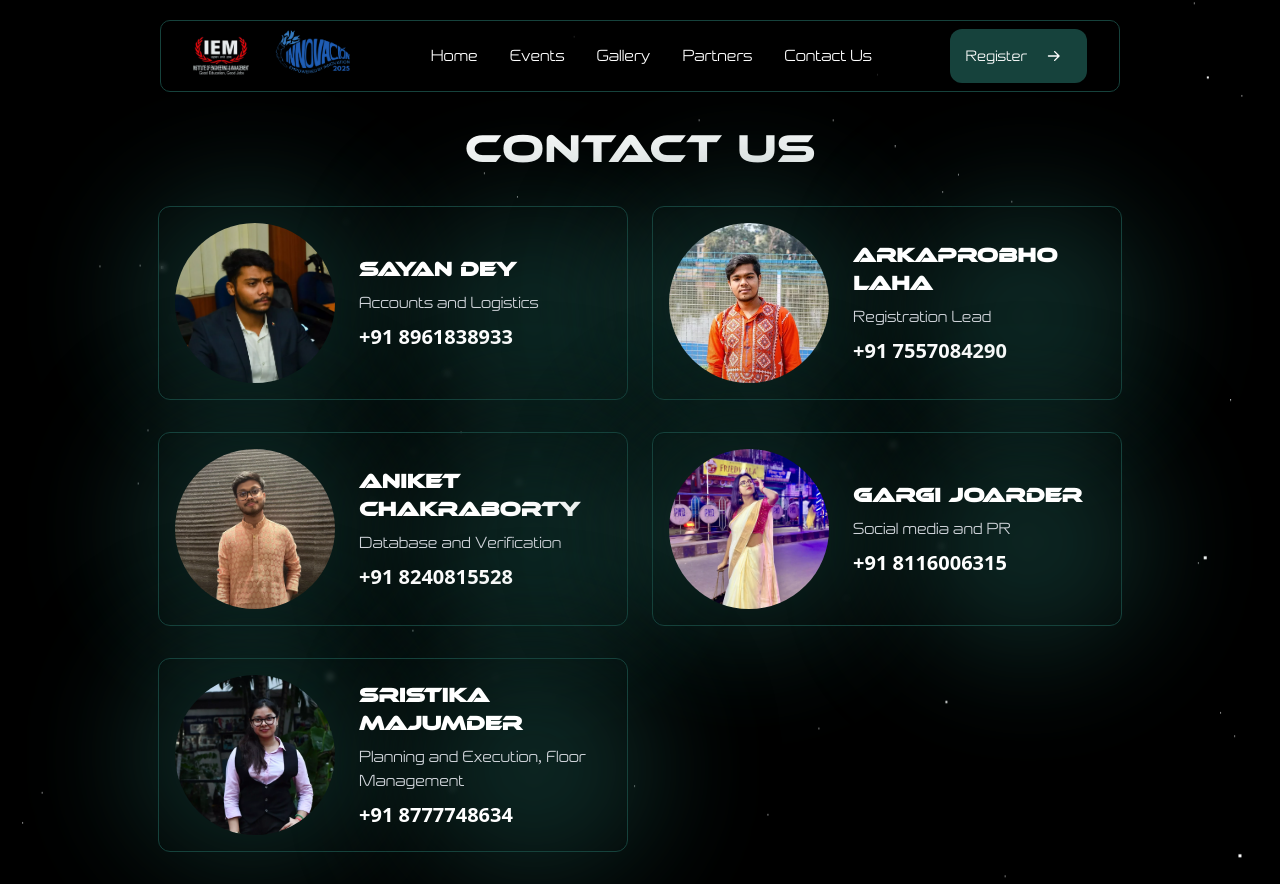
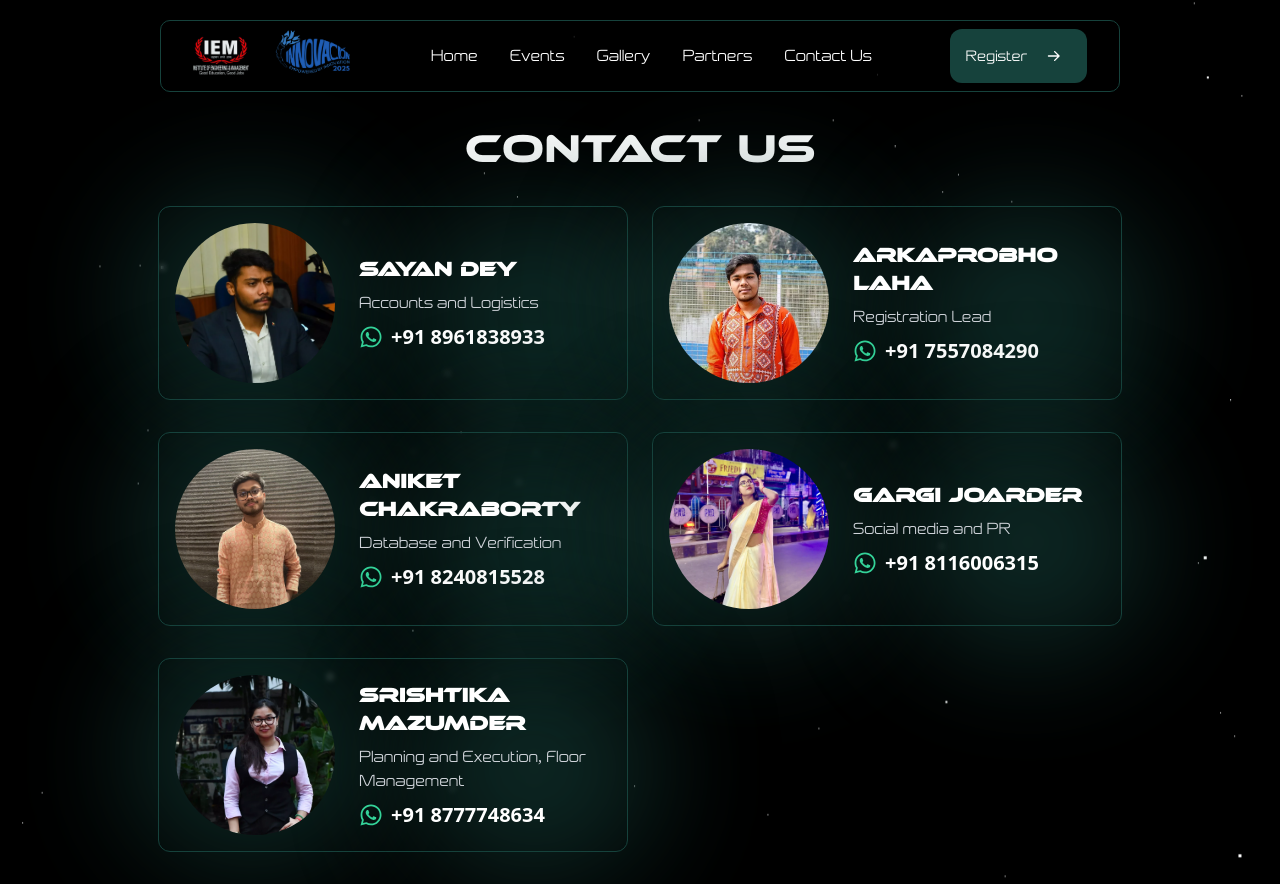
Before and after one commit to subhraneel2005/Innovacion, a Next.js app: page /contactUs in a window 1280 px wide. Built offline with nearby package versions, Linux system fonts and the light colour scheme.

Commit message:
contact us whatsapp link

```diff
--- a/components/ContactUs/ContactCard.jsx
+++ b/components/ContactUs/ContactCard.jsx
@@ -1,7 +1,8 @@
 import React from 'react'
 import GradientBox from '../ui/GradientBox'
+import { FaWhatsapp } from 'react-icons/fa'
 
-const ContactCard = ({ profilePic, name, department, phnNo }) => {
+const ContactCard = ({ profilePic, name, department, phnNo, link }) => {
     return (
         <GradientBox extraClass="mb-8 flex items-center flex-col md:flex-row gap-6 p-6 md:p-4 ">
             <img
@@ -12,7 +13,10 @@ const ContactCard = ({ profilePic, name, department, phnNo }) => {
             <div className="text-center md:text-left">
                 <h1 className="text-2xl md:text-xl text-white font-bold mb-2 font-[Ethnocentric]">{name}</h1>
                 <h2 className="text-lg md:text-base text-gray-300 mb-2 font-[Megatrans]">{department}</h2>
-                <h1 className="text-xl md:text-xl text-white font-semibold text-primary-500">{phnNo}</h1>
+                <div className='flex'>
+                    <FaWhatsapp className='text-emerald-400 text-xl md:text-2xl mr-2 mt-[2px]' />
+                    <h1 className="text-xl md:text-xl text-white font-semibold text-primary-500"><a href={link}>{phnNo}</a></h1>
+                </div>
             </div>
         </GradientBox>
     )
--- a/components/ContactUs/ContactData.js
+++ b/components/ContactUs/ContactData.js
@@ -3,30 +3,35 @@ export const ContactData = [
         profilePic: "/ContactUs/sayanDey.webp",
         name: "Sayan Dey",
         department: "Accounts and Logistics",
-        phnNo: "+91 8961838933"
+        phnNo: "+91 8961838933",
+        link: "https://wa.me/918961838933"
     },
     {
         profilePic: "/ContactUs/arkaprobhoLaha.webp",
         name: "Arkaprobho Laha",
         department: "Registration Lead",
-        phnNo: "+91 7557084290"
+        phnNo: "+91 7557084290",
+        link: "https://wa.me/917557084290"
     },
     {
         profilePic: "/ContactUs/aniketChakraborty.webp",
         name: "Aniket Chakraborty",
         department: "Database and Verification",
-        phnNo: "+91 8240815528"
+        phnNo: "+91 8240815528",
+        link: "https://wa.me/918240815528"
     },
     {
         profilePic: "/ContactUs/gargiJoarder.webp",
         name: "Gargi Joarder",
         department: "Social media and PR",
-        phnNo: "+91 8116006315"
+        phnNo: "+91 8116006315",
+        link: "https://wa.me/918116006315"
     },
     {
         profilePic: "/ContactUs/sristikaMajumder.webp",
-        name: "Sristika Majumder",
+        name: "Srishtika Mazumder",
         department: "Planning and Execution, Floor Management",
-        phnNo: "+91 8777748634"
+        phnNo: "+91 8777748634",
+        link: "https://wa.me/918777748634"
     },
 ]
--- a/components/ContactUs/ContactUs.jsx
+++ b/components/ContactUs/ContactUs.jsx
@@ -44,7 +44,7 @@ const ContactUs = () => {
 
             <div className='grid grid-rows-1 md:grid-cols-2 gap-x-6 mx-[50px] relative z-20'>
                 {ContactData.map((contact) => (
-                    <ContactCard profilePic={contact.profilePic} name={contact.name} department={contact.department} phnNo={contact.phnNo} />
+                    <ContactCard profilePic={contact.profilePic} name={contact.name} department={contact.department} phnNo={contact.phnNo} link={contact.link} />
                 ))}
             </div>
 
```
